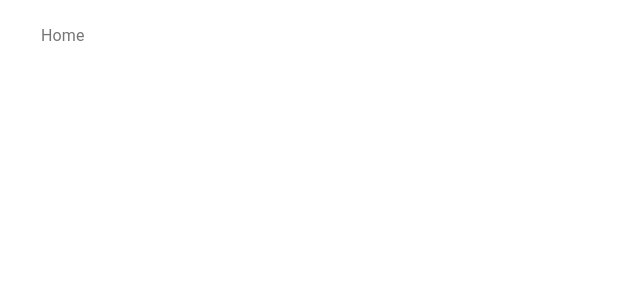
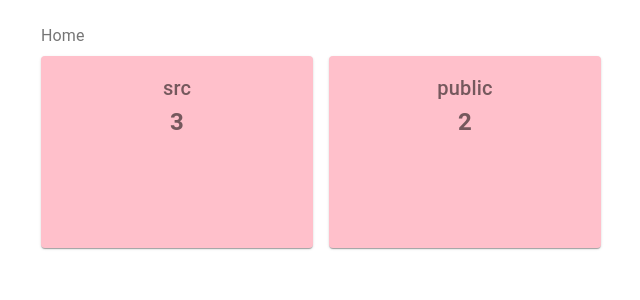
Before and after one commit to deuex-solutions/ui-playground, a React (Create React App) app in the folder folder-tree/: page / in a window 1280 px wide. Shown: the top 300 px of the page, without its empty margins (175-815 px from the left). Built offline with nearby package versions, Linux system fonts and the light colour scheme.

Commit message:
refactor: update app router, common styles

```diff
--- a/folder-tree/src/routers/app/app.router.tsx
+++ b/folder-tree/src/routers/app/app.router.tsx
@@ -1,3 +1,5 @@
+import folderData from "assets/data/folder-data.json";
+import { DataList } from "components";
 import { HomePage } from "pages";
 import { FunctionComponent, Suspense } from "react";
 import { Route, Routes } from "react-router-dom";
@@ -6,8 +8,9 @@ const AppRouter: FunctionComponent = () => {
     return (
         <Suspense>
             <Routes>
-                <Route element={<HomePage />} path=":slug/*" />
-                <Route index element={<HomePage />} />
+                <Route element={<HomePage />}>
+                    <Route element={<DataList list={folderData} />} path="/*" />
+                </Route>
             </Routes>
         </Suspense>
     );
--- a/folder-tree/src/utils/material-ui/common.styles.ts
+++ b/folder-tree/src/utils/material-ui/common.styles.ts
@@ -6,4 +6,8 @@ export const useCommonStyles = makeStyles(() => ({
         justifyContent: "center",
         alignItems: "center",
     },
+    largeText: {
+        fontSize: "1.5rem",
+        fontWeight: "bold",
+    },
 }));
```
